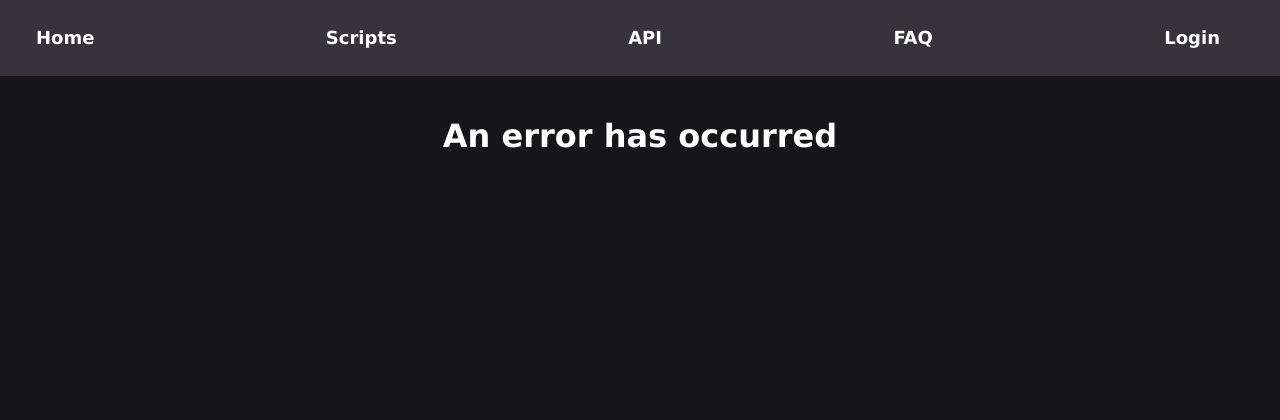
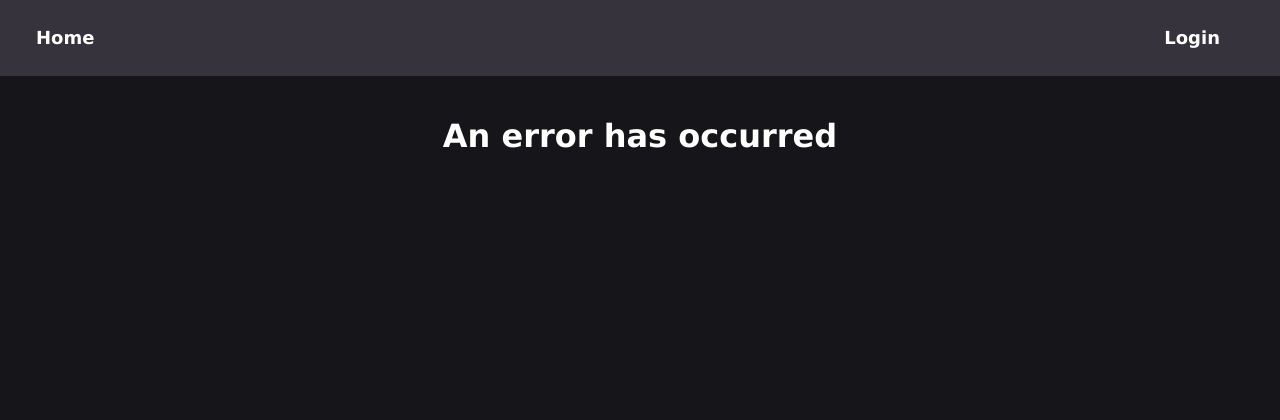
Before and after one commit to GetWVKeys/getwvkeys, a Flask app: page /login/callback in a window 1280 px wide. Shown: the top 420 px of the page. Run offline with Flask 2, Linux system fonts and the light colour scheme; parts of the project's set-up code (start-up, migrations or seed data) failed here and were passed over; some libraries are stand-ins or nearby versions.

Commit message:
remove auth locked pages from unauthenticated nav

```diff
--- a/getwvclone/templates/partials/nav.html
+++ b/getwvclone/templates/partials/nav.html
@@ -28,9 +28,6 @@
     </div>
     {% else %}
     <li class="nav-item"><a href="/">Home</a></li>
-    <li class="nav-item"><a href="/scripts">Scripts</a></li>
-    <li class="nav-item"><a href="/api">API</a></li>
-    <li class="nav-item"><a href="/faq">FAQ</a></li>
     <li class="nav-item"><a href="/login">Login</a></li>
     {% endif %}
   </ul>
```
